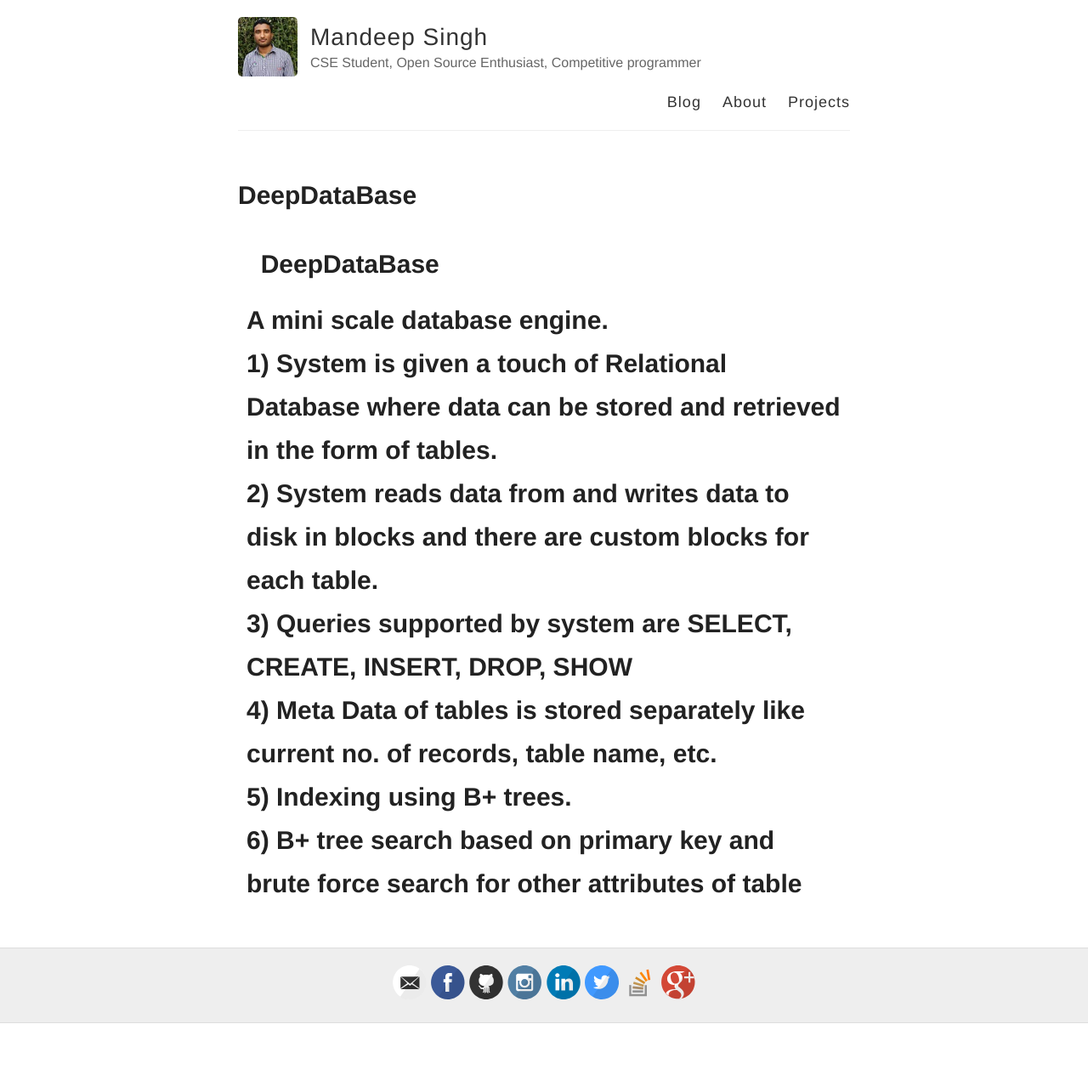
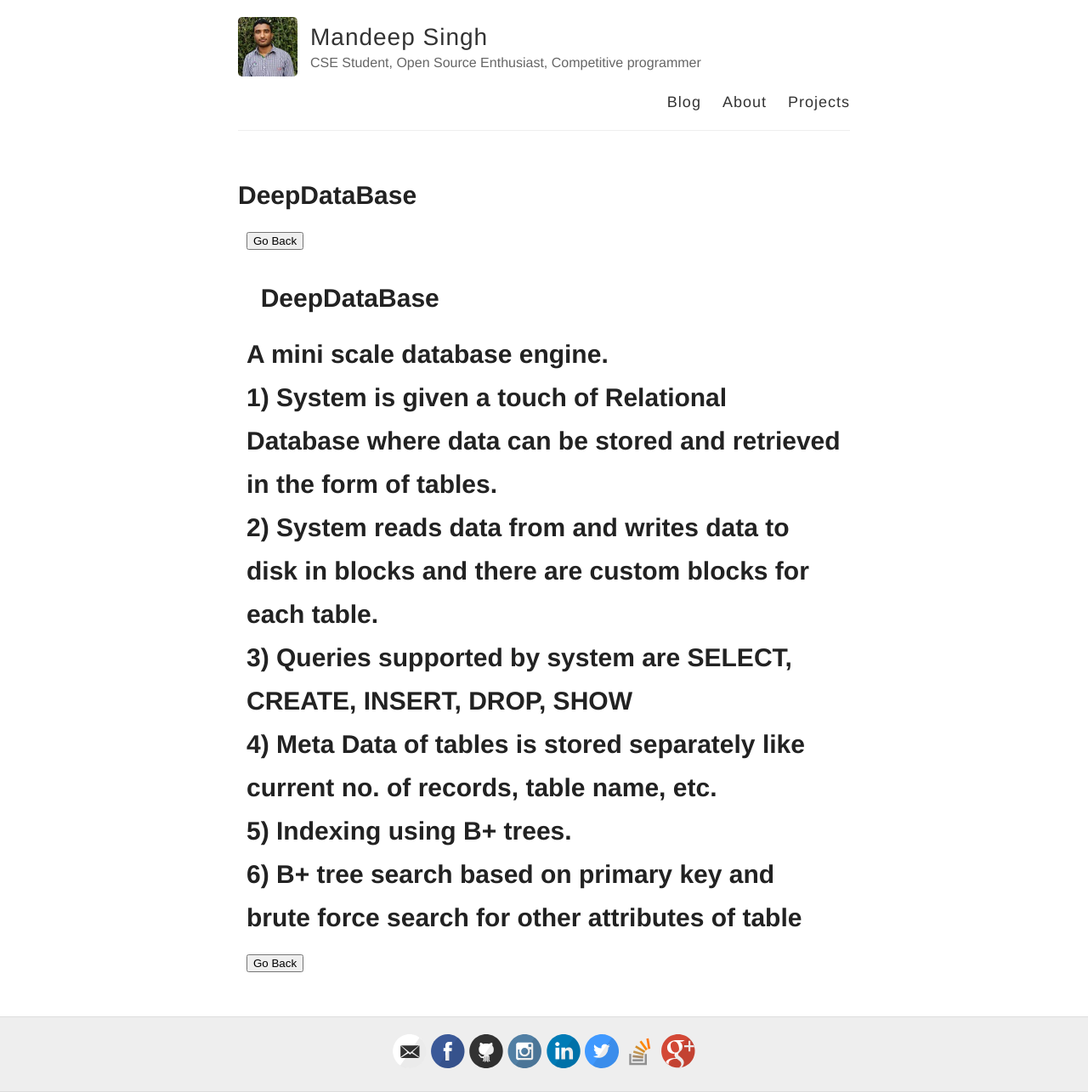
Before and after one commit to msdeep14/msdeep14.github.io, a Jekyll site: the page built from projects/deepdatabase.html, in a window 1280 px wide. Shown: the whole page at 85% size. Built offline with Jekyll 4.4.1, drawn with Linux system fonts in a browser that asks for light colours; before the commit the page ends 1204 px from its top, so only the background shows below that.

Commit message:
modify project details

```diff
--- a/projects/deepdatabase.html
+++ b/projects/deepdatabase.html
@@ -9,6 +9,13 @@ permalink: /projects/deepdatabase
 
   <div class="panel panel-default">
     <div class="panel-body">
+        <button onclick="goBack()">Go Back</button>
+
+<script>
+function goBack() {
+    window.history.back();
+}
+</script>
 
         <h1>
             <i class="fa fa-github"></i>&nbsp;&nbsp;<strong><a href="https://github.com/msdeep14/DeepDataBase">DeepDataBase</a></strong> <br/>
@@ -21,6 +28,13 @@ permalink: /projects/deepdatabase
             6) B+ tree search based on primary key and brute force search for other attributes of table <br />
         </p>
     </h1>
+    <button onclick="goBack()">Go Back</button>
+
+<script>
+function goBack() {
+    window.history.back();
+}
+</script>
 
 </div>
 </div>
```
